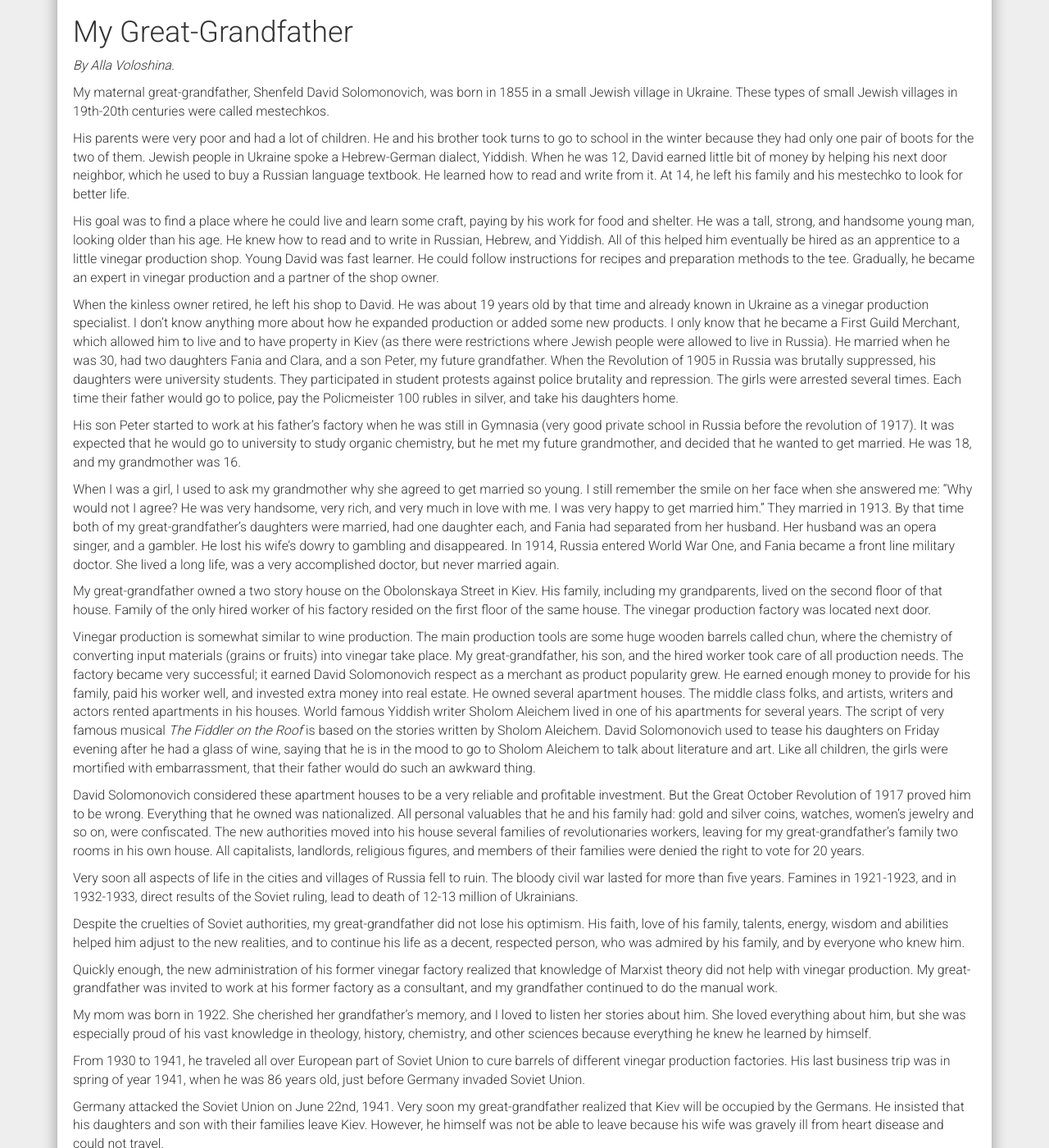
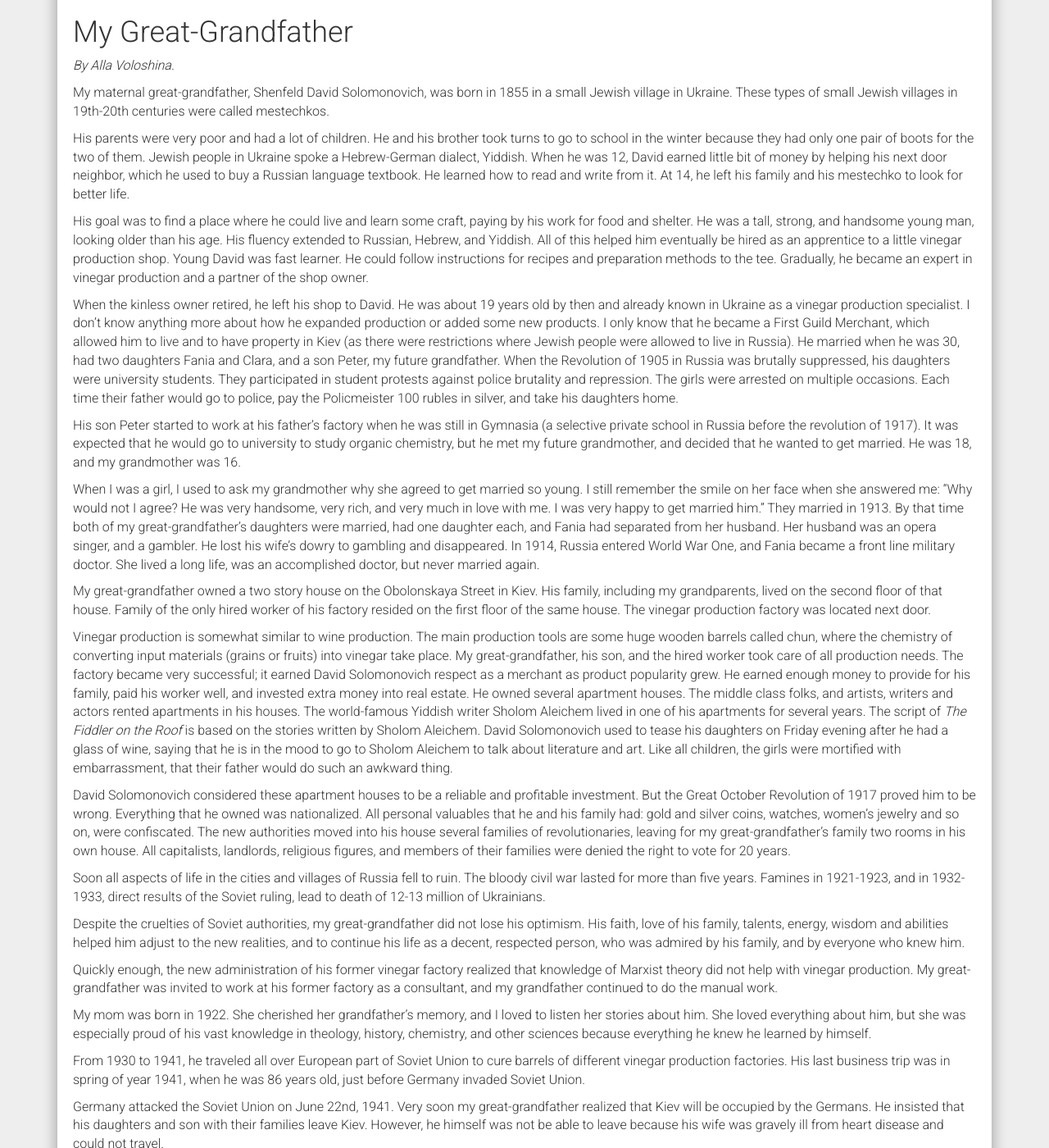
Before and after one commit to vlad17/vlad17.github.io, a Jekyll site: the page built from _posts/2022-07-31-babi-yar.md, in a window 1280 px wide and 1400 px high, scrolled down 2139 px. Shown: the whole window at 82% size. Built offline with Jekyll 4.4.1, drawn with Linux system fonts in a browser that asks for light colours; nearby versions of some CDN libraries; formulas are drawn with MathJax 3.

Commit message:
Additional edits to tighten redundant language.

```diff
--- a/_posts/2022-07-31-babi-yar.md
+++ b/_posts/2022-07-31-babi-yar.md
@@ -56,23 +56,22 @@ how to read and write from it. At 14, he left his family and his mestechko to lo
 
 His goal was to find a place where he could live and learn some craft, paying by his work for food and shelter.
 He was a tall, strong, and handsome young man, looking older than his age.
-He knew how to read and to write in Russian, Hebrew, and Yiddish. All of this helped him
+His fluency extended to Russian, Hebrew, and Yiddish. All of this helped him
 eventually be hired as an apprentice to a little vinegar production shop. Young David was fast
 learner. He could follow instructions for recipes and preparation methods to the tee. Gradually, he became an expert
 in vinegar production and a partner of the shop owner.
 
-When the kinless owner retired, he left his shop to David. He was about 19 years old by
-that time and already known in Ukraine as a vinegar production specialist. I don't know
+When the kinless owner retired, he left his shop to David. He was about 19 years old by then and already known in Ukraine as a vinegar production specialist. I don't know
 anything more about how he expanded production or added some new products. I only know
 that he became a First Guild Merchant, which allowed him to live and to have property in Kiev
 (as there were restrictions where Jewish people were allowed to live in Russia). He married when
 he was 30, had two daughters Fania and Clara, and a son Peter, my future grandfather.
 When the Revolution of 1905 in Russia was brutally suppressed, his daughters were university
 students. They participated in student protests against police brutality and repression. The girls
-were arrested several times. Each time their father would go to police, pay the Policmeister
+were arrested on multiple occasions. Each time their father would go to police, pay the Policmeister
 100 rubles in silver, and take his daughters home.
 
-His son Peter started to work at his father's factory when he was still in Gymnasia (very good
+His son Peter started to work at his father's factory when he was still in Gymnasia (a selective
 private school in Russia before the revolution of 1917). It was expected that he would go to
 university to study organic chemistry, but he met my future grandmother, and decided that he
 wanted to get married. He was 18, and my grandmother was 16.
@@ -83,7 +82,7 @@ They married in 1913. By that time both of my great-grandfather's daughters were
 married, had one daughter each, and Fania had separated from her husband. Her husband was an
 opera singer, and a gambler. He lost his wife's dowry to gambling and disappeared. In 1914,
 Russia entered World War One, and Fania became a front line military doctor. She lived a long
-life, was a very accomplished doctor, but never married again.
+life, was an accomplished doctor, but never married again.
 
 My great-grandfather owned a two story house on the Obolonskaya Street in Kiev. His family,
 including my grandparents, lived on the second floor of that house. Family of the only hired
@@ -97,21 +96,21 @@ factory became very successful; it earned David Solomonovich respect as a mercha
 He earned enough money to provide for his
 family, paid his worker well, and invested extra money into real estate. He owned several
 apartment houses. The middle class folks, and artists, writers and actors rented apartments in his
-houses. World famous Yiddish writer Sholom Aleichem lived in one of his apartments for
-several years. The script of very famous musical _The Fiddler on the Roof_ is based on the stories
+houses. The world-famous Yiddish writer Sholom Aleichem lived in one of his apartments for
+several years. The script of _The Fiddler on the Roof_ is based on the stories
 written by Sholom Aleichem. David Solomonovich used to tease his daughters on Friday
 evening after he had a glass of wine, saying that he is in the mood to go to Sholom Aleichem to
 talk about literature and art. Like all children, the girls were mortified with embarrassment, that their father would do such an awkward thing.
 
-David Solomonovich considered these apartment houses to be a very reliable and profitable
+David Solomonovich considered these apartment houses to be a reliable and profitable
 investment. But the Great October Revolution of 1917 proved him to be wrong. Everything
 that he owned was nationalized. All personal valuables that he and his family had: gold and
 silver coins, watches, women's jewelry and so on, were confiscated. The new authorities moved
-into his house several families of revolutionaries workers, leaving for my great-grandfather's
+into his house several families of revolutionaries, leaving for my great-grandfather's
 family two rooms in his own house. All capitalists, landlords, religious figures, and members of their families were denied the right
 to vote for 20 years.
 
-Very soon all aspects of life in the cities and villages of Russia fell to ruin. The bloody civil
+Soon all aspects of life in the cities and villages of Russia fell to ruin. The bloody civil
 war lasted for more than five years. Famines in 1921-1923, and in 1932-1933, direct results of the Soviet ruling, lead to death of 12-13 million of Ukrainians.
 
 Despite the cruelties of Soviet authorities, my great-grandfather
```
